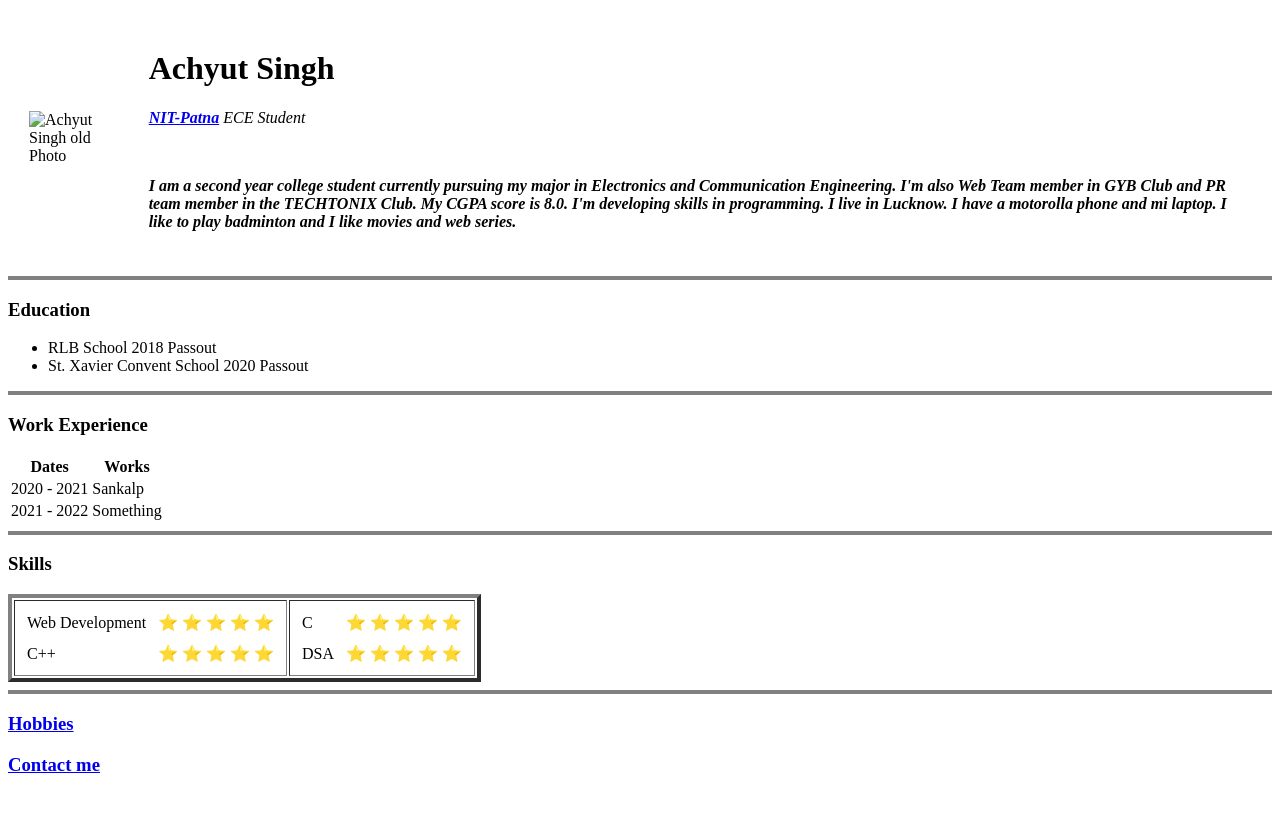
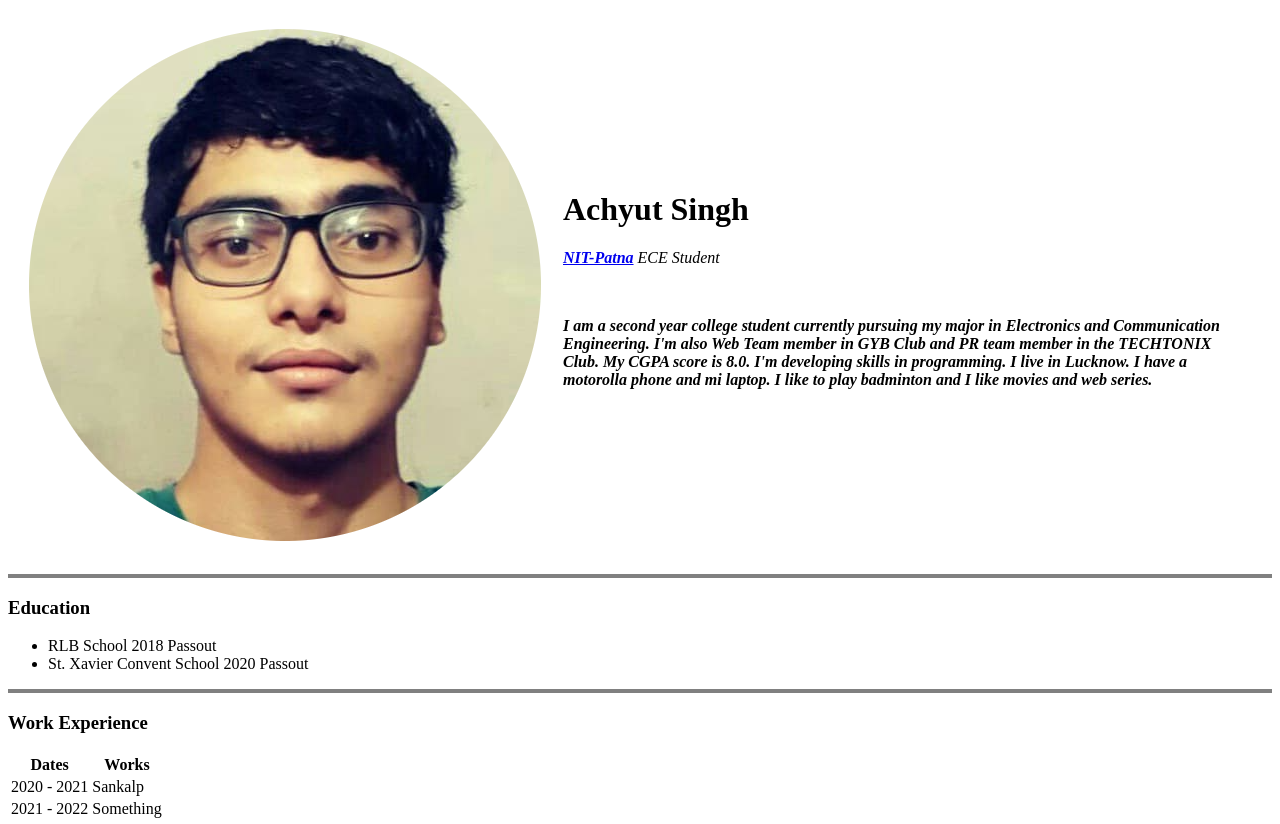
Before and after one commit to Rookie768/CV, a plain HTML site: page index.html in a window 1280 px wide. Shown: the top 824 px of the page. Before the commit the page ends 800 px from the top, so only its background shows below. Drawn offline with Linux system fonts and the light colour scheme.

Commit message:
Update index.html

```diff
--- a/index.html
+++ b/index.html
@@ -9,7 +9,7 @@
 <body>
     <table cellspacing = "20">
         <tr>
-            <td><img src="images/achyut.png" alt="Achyut Singh old Photo"> </td>
+            <td><img src="achyut.png" alt="Achyut Singh old Photo"> </td>
         <td>
 
             <h1>Achyut Singh</h1>
```
